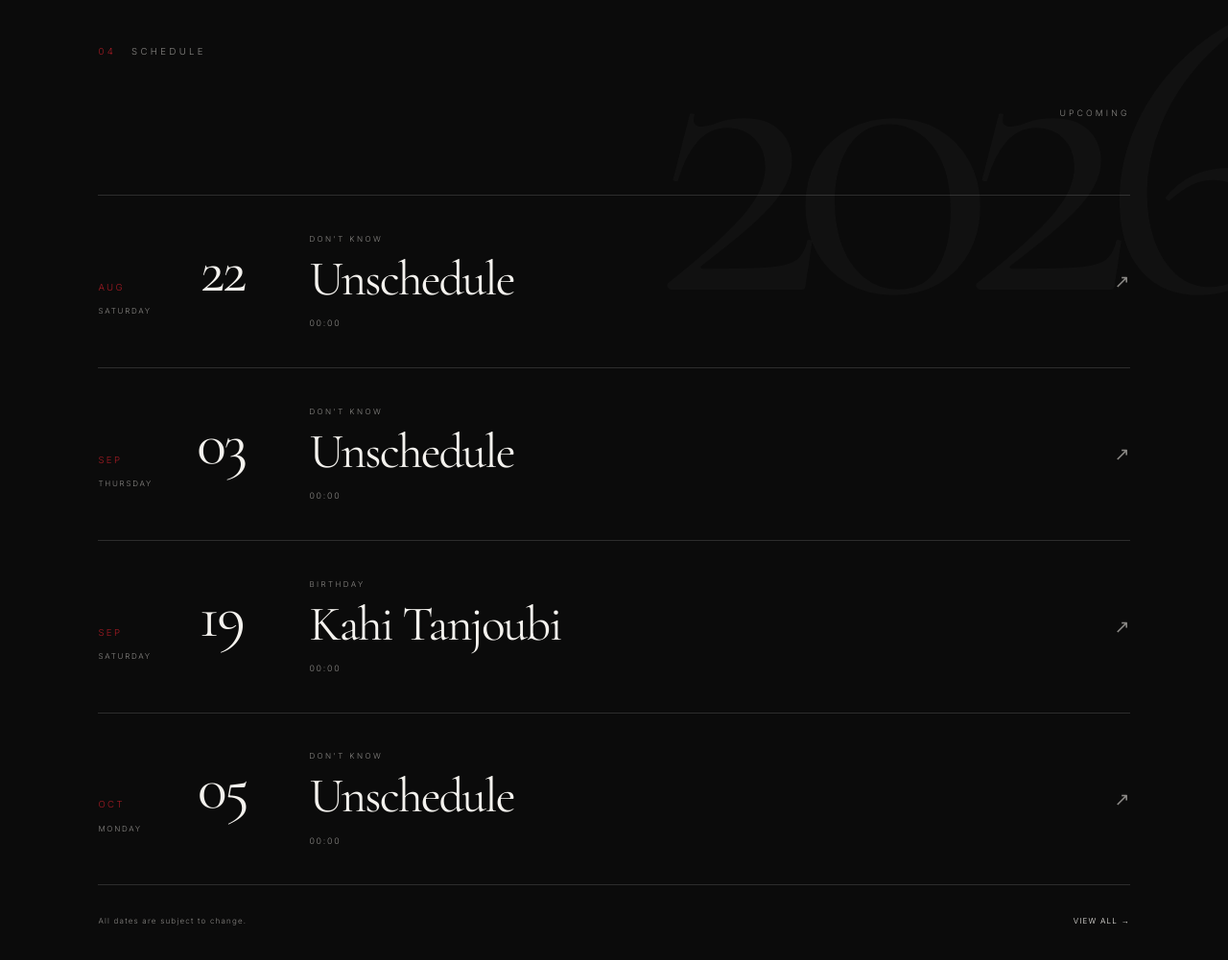
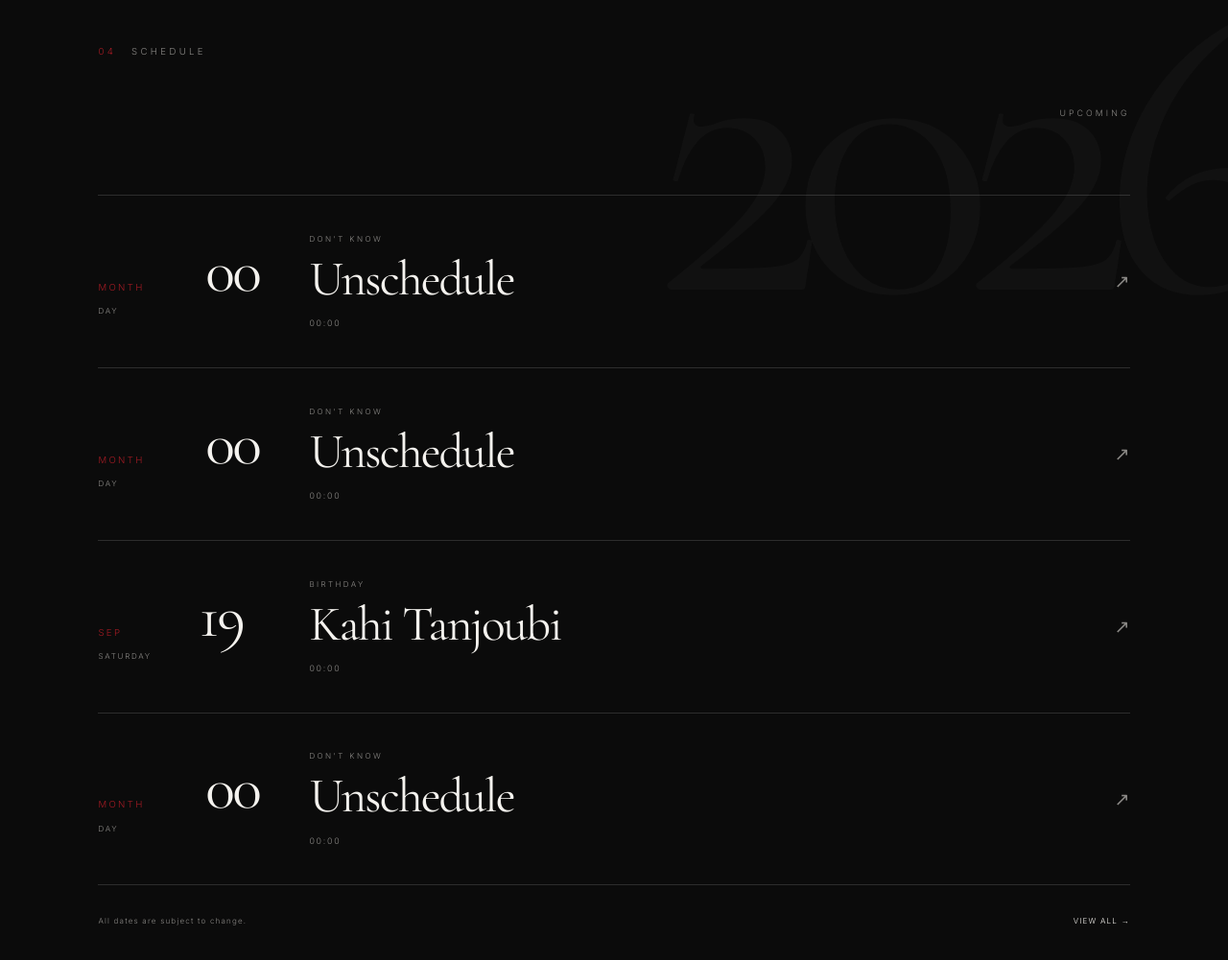
Before and after one commit to x3n99/x3n99.github.io, an Astro site: page / in a window 1280 px wide. Shown: the part 3526-4527 px from the top of the page at 96% size. Built offline with nearby package versions, Linux system fonts and the light colour scheme; Astro itself is replaced by a stand-in of ours.

Commit message:
Update XEN website

```diff
--- a/src/pages/index.astro
+++ b/src/pages/index.astro
@@ -392,15 +392,15 @@ const musicTracks = [
 						<div class="schedule-date">
 
 							<span class="schedule-month">
-								AUG
+								MONTH
 							</span>
 
 							<span class="schedule-day">
-								22
+								00
 							</span>
 
 							<span class="schedule-weekday">
-								SATURDAY
+								DAY
 							</span>
 
 						</div>
@@ -437,15 +437,15 @@ const musicTracks = [
 						<div class="schedule-date">
 
 							<span class="schedule-month">
-								SEP
+								MONTH
 							</span>
 
 							<span class="schedule-day">
-								03
+								00
 							</span>
 
 							<span class="schedule-weekday">
-								THURSDAY
+								DAY
 							</span>
 
 						</div>
@@ -527,15 +527,15 @@ const musicTracks = [
 						<div class="schedule-date">
 
 							<span class="schedule-month">
-								OCT
+								MONTH
 							</span>
 
 							<span class="schedule-day">
-								05
+								00
 							</span>
 
 							<span class="schedule-weekday">
-								MONDAY
+								DAY
 							</span>
 
 						</div>
```
